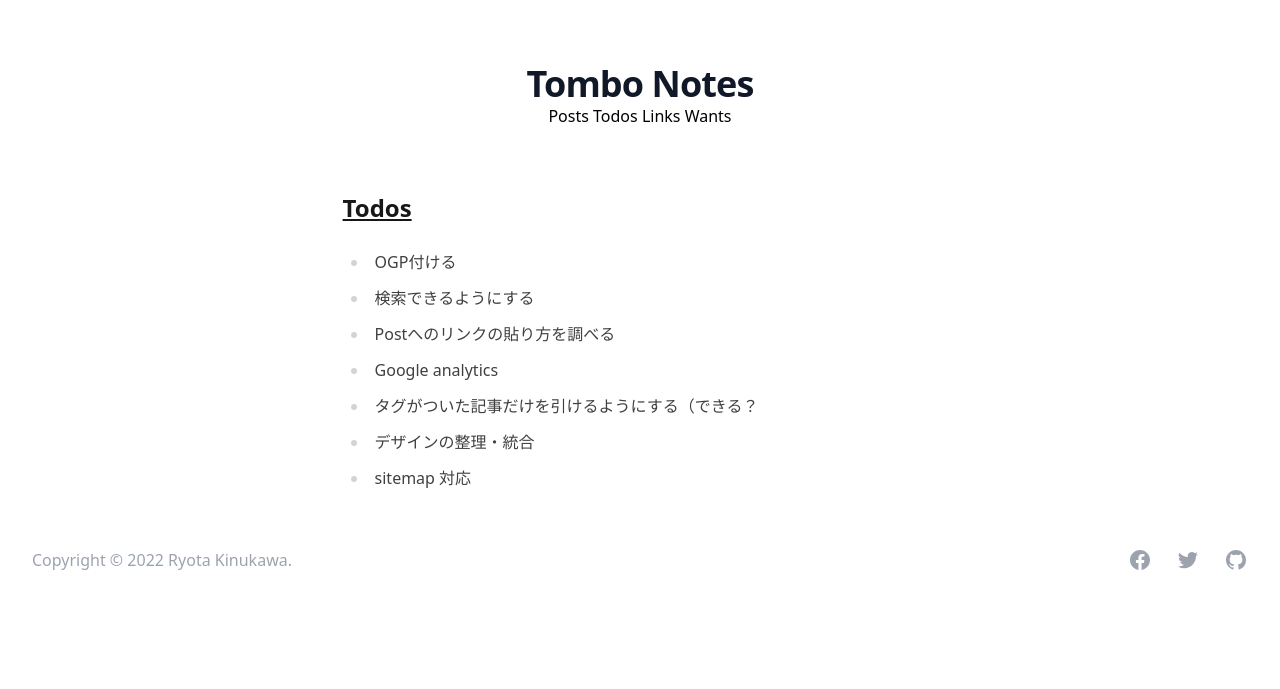
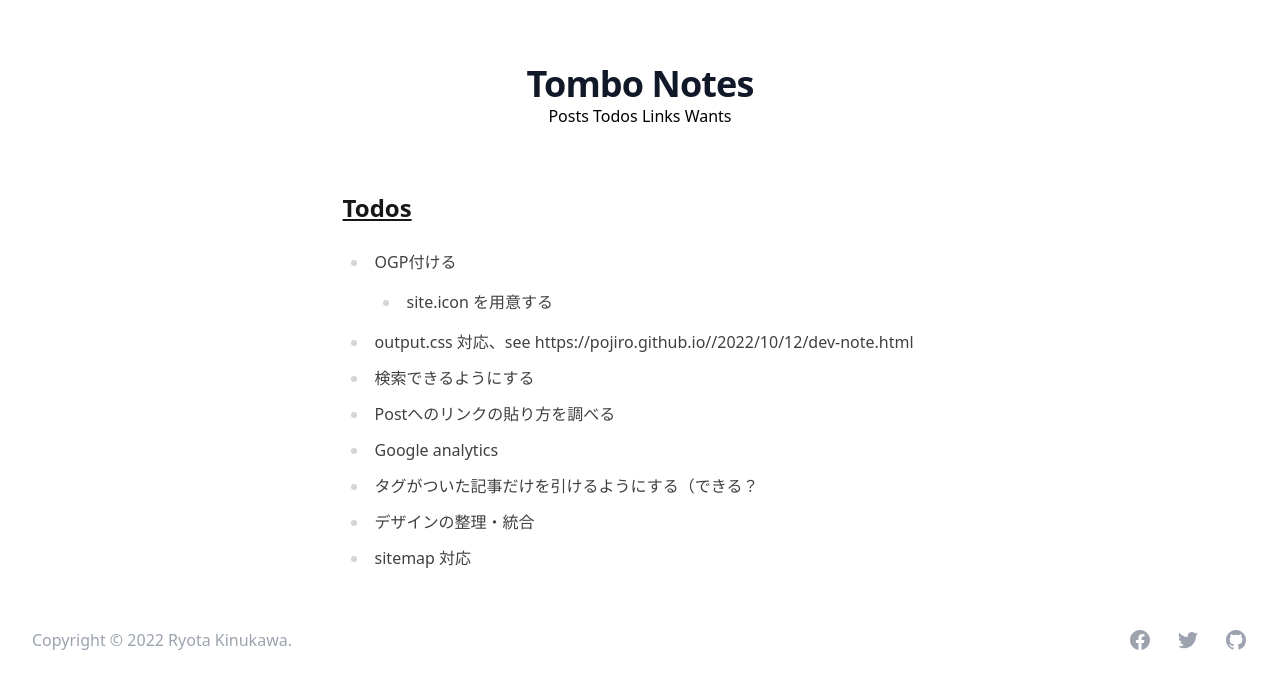
Before and after one commit to pojiro/pojiro.github.io, a Jekyll site: the page built from todos.md, in a window 1280 px wide. Shown: the top 689 px of the page. Built offline with Jekyll 4.4.1, drawn with Linux system fonts in a browser that asks for light colours; some web fonts are replaced; Markdown is read by kramdown in place of the engine named in the settings.

Commit message:
update: todo.md

```diff
--- a/todos.md
+++ b/todos.md
@@ -5,6 +5,8 @@ permalink: /todos
 ---
 
 * OGP付ける
+  * site.icon を用意する
+* output.css 対応、see {{ site.url }}/2022/10/12/dev-note.html
 * 検索できるようにする
 * Postへのリンクの貼り方を調べる
 * Google analytics
```
